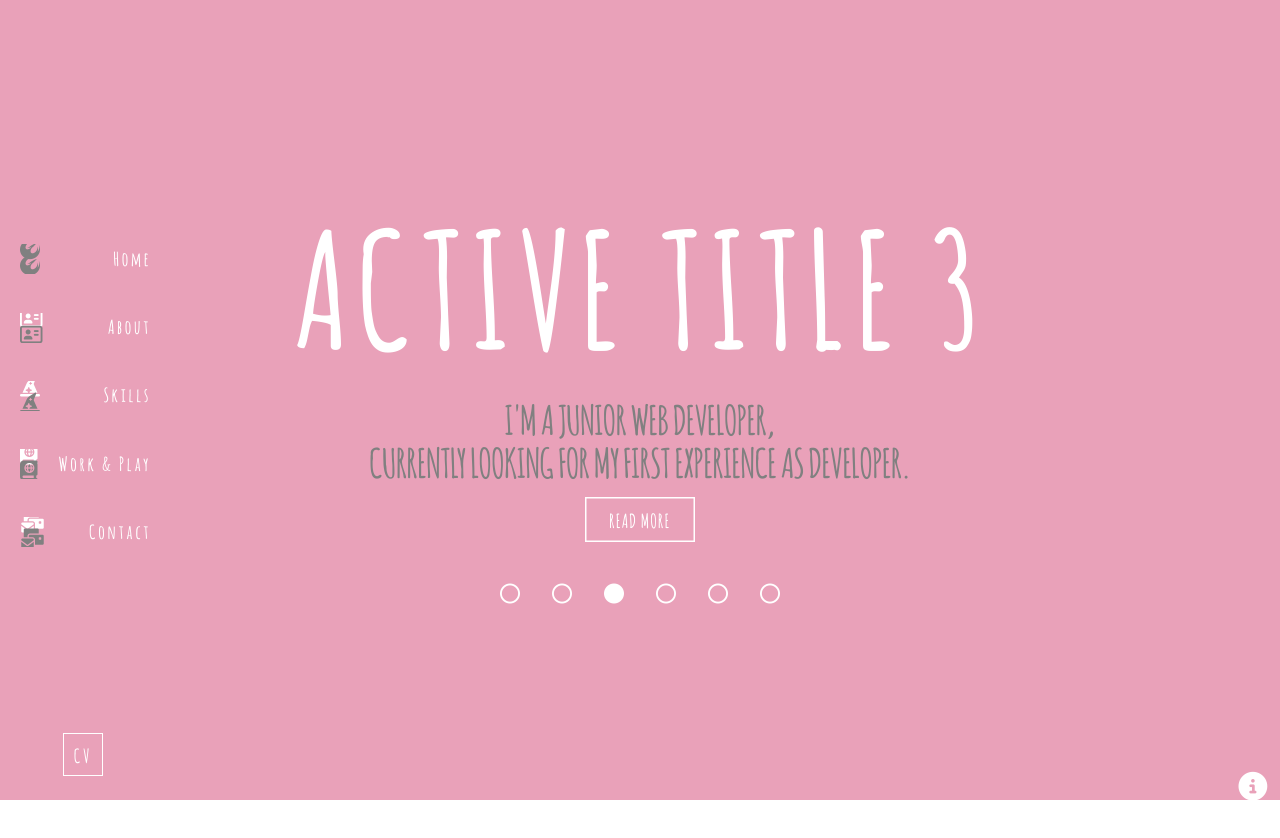
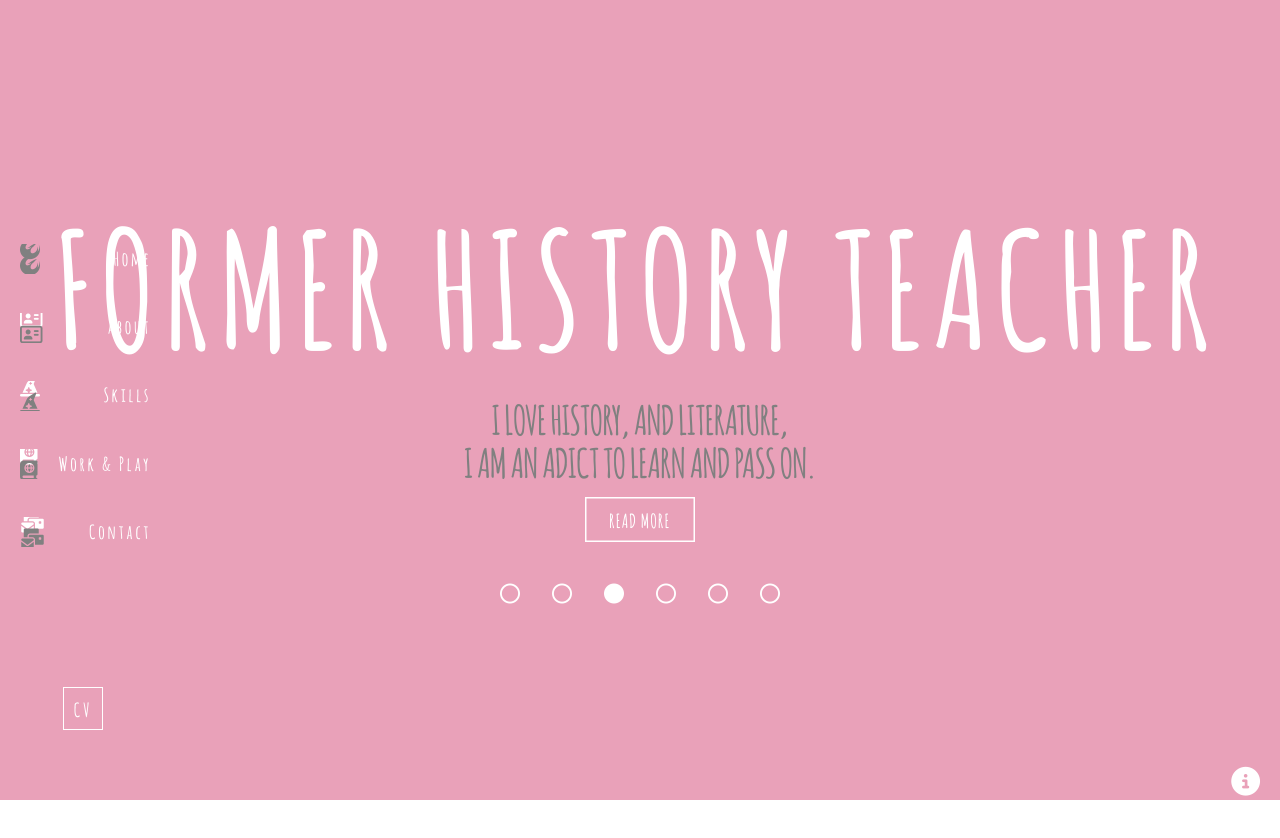
Before and after one commit to PulcoO/portfolio, an Angular app: page /Home in a window 1280 px wide. Both pictures are taken after a click on the element 614 px from the left and 592 px from the top of the page. Shown: the top 838 px of the page. Before the commit the page ends 801 px from the top, so only its background shows below. Built offline with nearby package versions, Linux system fonts and the light colour scheme.

Commit message:
footer done

```diff
--- a/src/app/app.component.html
+++ b/src/app/app.component.html
@@ -6,5 +6,5 @@
 </main>
 
 <footer>
-    <i class="fas fa-info-circle fa-xl btn-information"></i>
+    <app-footer></app-footer>
 </footer>
--- a/src/app/app.component.scss
+++ b/src/app/app.component.scss
@@ -1,18 +1,13 @@
+::-webkit-scrollbar{
+    display: none;
+}
+
 footer{
     position: absolute;
     bottom: 0;
     background-color: transparent;
     width: 100%;
-    display: flex;
-    flex-direction: row;
-    justify-content: flex-end;
     box-sizing: border-box;
     color: white;
-    padding: 1%;
     font-size: 1.2rem;
 }
-
-footer .btn-information:hover{
-    color: grey;
-    transform: scale(1.2);
-}
--- a/src/app/app.module.ts
+++ b/src/app/app.module.ts
@@ -10,6 +10,7 @@ import { SkillsComponent } from './skills/skills.component';
 import { WorkAndPlayComponent } from './work-and-play/work-and-play.component';
 import { ContactComponent } from './contact/contact.component';
 import { HomeComponent } from './home/home.component';
+import { FooterComponent } from './footer/footer.component';
 
 @NgModule({
   declarations: [
@@ -19,7 +20,8 @@ import { HomeComponent } from './home/home.component';
     SkillsComponent,
     WorkAndPlayComponent,
     ContactComponent,
-    HomeComponent
+    HomeComponent,
+    FooterComponent,
   ],
   imports: [
     BrowserModule,
--- /dev/null
+++ b/src/app/footer/footer.component.html
@@ -0,0 +1,10 @@
+<div [ngClass]="footerVisibility ? this.footerClassActive : this.footerClassInactive">
+    <a href=""><i class="fab fa-github fa-xl"></i></a>
+    <a href=""><i class="fab fa-codepen fa-xl"></i></a>
+    <a href=""><i class="fab fa-facebook fa-xl"></i></a>
+    <a href=""><i class="fab fa-linkedin-in fa-xl"></i></a>
+    <a href=""><i class="fas fa-at fa-xl"></i></a>
+</div>
+<div>
+    <i [ngClass]="footerVisibility ? this.btnFooterClassArrowDown : this.btnFooterClassInfo" (click)="footerBtnInfoClick()"></i>
+</div>
--- /dev/null
+++ b/src/app/footer/footer.component.scss
@@ -0,0 +1,48 @@
+.footer{
+    height: 45px;
+    padding: 5px 55px 5px 5px;
+    display: flex;
+    flex-direction: row;
+    align-items: center;
+    justify-content: flex-end;
+
+}
+
+.footer-container-inactive{
+    background-color: transparent;
+    transform: translateY(80px);
+    transition: 0.5s;
+}
+
+.footer-container-active{
+    background-color:rgba(64,64,64, 0.8);
+    transform: translateY(0px);
+    transition: 0.5s;
+}
+.footer a {
+    color: white;
+}
+.footer a i {
+    padding: 3px;
+    margin-left: 15px;
+    border-radius: 50%;
+    transition: 0.5s;
+}
+
+.footer a i:hover {
+    color: gray;
+    background-color: white;
+    border-radius: 50%;
+}
+
+.btn-information{
+    position: absolute;
+    right: 20px;
+    bottom : 18px;
+    transition: 0.7s;
+}
+
+.btn-information:hover{
+    color: grey;
+    transform: scale(1.2);
+}
--- /dev/null
+++ b/src/app/footer/footer.component.ts
@@ -0,0 +1,25 @@
+import { Component, OnInit } from '@angular/core';
+
+@Component({
+  selector: 'app-footer',
+  templateUrl: './footer.component.html',
+  styleUrls: ['./footer.component.scss']
+})
+export class FooterComponent implements OnInit {
+
+  private footerVisibility = false;
+  private footerClassActive = "footer footer-container-active";
+  private footerClassInactive = "footer footer-container-inactive";
+  private btnFooterClassInfo = "fas fa-info-circle fa-xl btn-information"
+  private btnFooterClassArrowDown = "fas fa-arrow-circle-down fa-xl btn-information"
+
+  constructor() { }
+
+  ngOnInit() {
+  }
+
+  footerBtnInfoClick(){
+    this.footerVisibility = !this.footerVisibility;
+  }
+
+}
--- a/src/app/home/home.component.html
+++ b/src/app/home/home.component.html
@@ -29,9 +29,9 @@
             </a>
         </section>
         <section [ngClass]="activeTitleId == 'title-3' ? this.activeTitleClass : this.nonActiveTitleClass" id="titre-3" [@leftRightAnimations]="animation ? 'in' : 'out'">
-            <h1>active title 3</h1>
-            <p>I'm a junior web developer,</p>
-            <p>currently looking for my first experience as developer.</p>
+            <h1>Former history teacher</h1>
+            <p>I love history, and literature,</p>
+            <p>I am an adict to learn and pass on.</p>
             <a class="btn btn-1" id="btn-3">
                 <svg>
                     <rect x="0" y="0" fill="none" width="100%" height="100%"/>
@@ -40,9 +40,9 @@
             </a>
         </section>
         <section [ngClass]="activeTitleId == 'title-4' ? this.activeTitleClass : this.nonActiveTitleClass" id="titre-4" [@leftRightAnimations]="animation ? 'in' : 'out'">
-            <h1>active title 4</h1>
-            <p>I'm a junior web developer,</p>
-            <p>currently looking for my first experience as developer.</p>
+            <h1>Full Stack</h1>
+            <p>I am entering the world of development by a full stack formation,</p>
+            <p>and I like working both front and back.</p>
             <a class="btn btn-1">
                 <svg>
                     <rect x="0" y="0" fill="none" width="100%" height="100%"/>
@@ -51,9 +51,9 @@
             </a>
         </section>
         <section [ngClass]="activeTitleId == 'title-5' ? this.activeTitleClass : this.nonActiveTitleClass" id="titre-5" [@leftRightAnimations]="animation ? 'in' : 'out'">
-            <h1>active title 5</h1>
-            <p>I'm a junior web developer,</p>
-            <p>currently looking for my first experience as developer.</p>
+            <h1>I'm creative</h1>
+            <p>I have always been interested in design, </p>
+            <p>and I am thrill to be able to work with.</p>
             <a class="btn btn-1">
                 <svg>
                     <rect x="0" y="0" fill="none" width="100%" height="100%"/>
@@ -62,9 +62,9 @@
             </a>
         </section>
         <section [ngClass]="activeTitleId == 'title-6' ? this.activeTitleClass : this.nonActiveTitleClass" id="titre-6" [@leftRightAnimations]="animation ? 'in' : 'out'">
-            <h1>active title 6</h1>
-            <p>I'm a junior web developer,</p>
-            <p>currently looking for my first experience as developer.</p>
+            <h1>I love to play</h1>
+            <p>Since my youngoust age, I develop a passion for video games,</p>
+            <p>I'm a kind of gamer.</p>
             <a class="btn btn-1">
                 <svg>
                     <rect x="0" y="0" fill="none" width="100%" height="100%"/>
--- a/src/app/layout/nav-bar/nav-bar.component.scss
+++ b/src/app/layout/nav-bar/nav-bar.component.scss
@@ -138,7 +138,7 @@
 
 .btn-cv {
     position: absolute;
-    bottom: 3%;
+    bottom: 70px;
     border: 1px solid white;
     background-color: transparent;
     color: white;
--- a/src/styles.scss
+++ b/src/styles.scss
@@ -9,10 +9,16 @@
     font-family: AmaticBold;
     src: url(assets/fonts/Amatic/Amatic-Bold.ttf) format("opentype");
 }
+html
+{
+overflow-x: hidden;
+overflow-y:hidden
+}
 
-::-webkit-scrollbar {
+::-webkit-scrollbar{
     display: none;
 }
+
 
 body {
     margin: 0;
```
Also changed, not shown: src/app/app.component.ts (line endings or trailing spaces), 1 other file (tests, documents, lock files or other folders).
